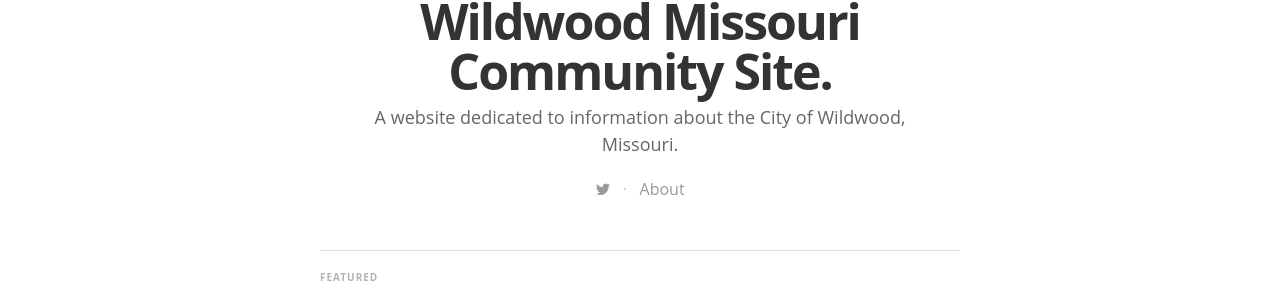
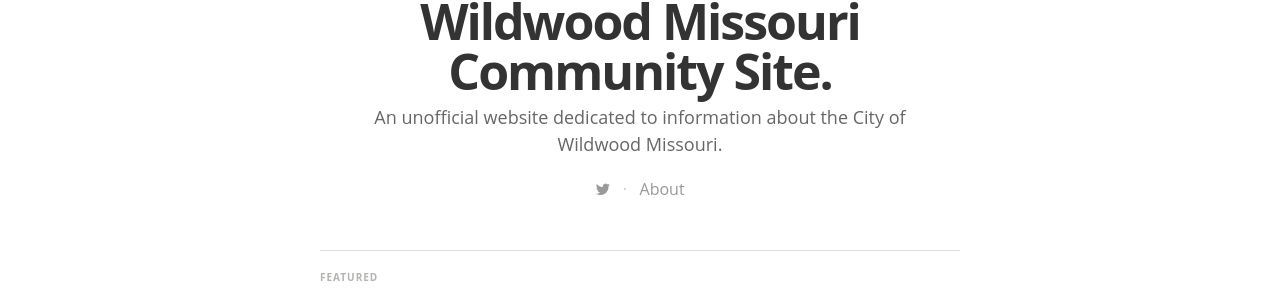
Before and after one commit to wildwoodmo/wildwoodmo.github.io, a Jekyll site: the page built from index.html, in a window 1280 px wide and 900 px high, scrolled down 433 px. Shown: the part 155-455 px from the top of the window. Built offline with Jekyll 4.4.1, drawn with Linux system fonts in a browser that asks for light colours; nearby versions of some CDN libraries; some web fonts are replaced; the list of posts is cut into pages by our own code; some of the changed lines change nothing that is shown.

Commit message:
Updates to eagle file name

```diff
--- a/_config.yml
+++ b/_config.yml
@@ -1,7 +1,7 @@
 #Site settings
 title: "WildwoodMo.com - A Wildwood Missouri Community Site."
 description: > # this means to ignore newlines until "email:"
-   A website dedicated to information about the City of Wildwood, Missouri.
+   An unofficial website dedicated to information about the City of Wildwood Missouri.
 
 email:
 #blog logo
@@ -20,7 +20,7 @@
 url: https://www.wildwoodmo.com
 baseurl:
 #used to display twitter cards
-twitter_handle: '@wildwoodvelo'
+twitter_handle: '@Wildw00dMo'
 
 #fill in disqus shortname to use disqus
 #disqus: disqus-shortname
@@ -30,7 +30,7 @@
 # social icons and sharing options
 social:
   - icon:	twitter
-    url:	https://twitter.com/wildwoodvelo
+    url:	https://twitter.com/Wildw00dMo
     desc: Follow me on twitter
     share_url: http://twitter.com/share
     share_title: ?text=
```
